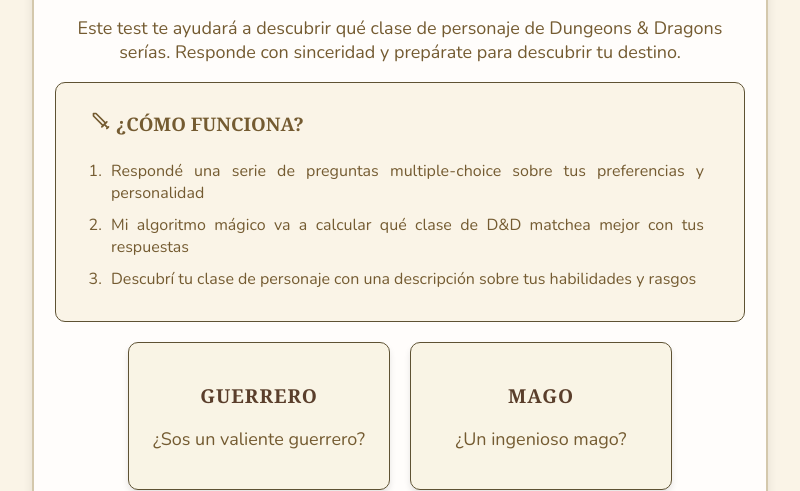
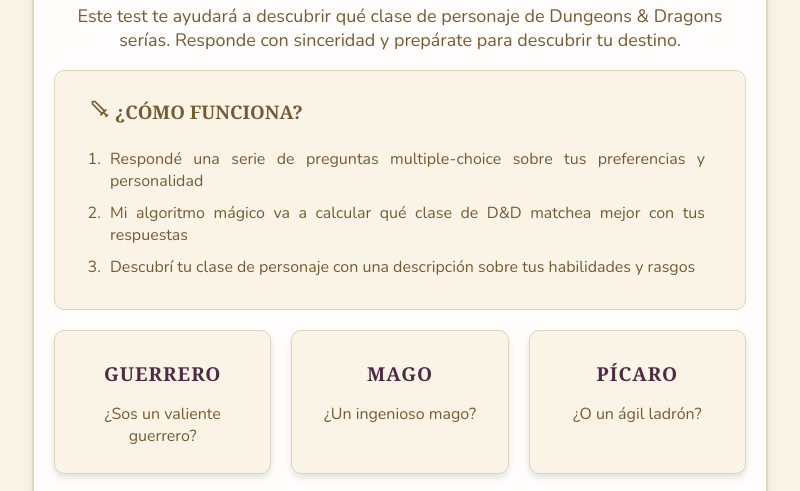
Before and after one commit to johi-olivera/Dnd-Test, an Electron app: page views/index.html in a window 800 px wide. Shown: the part 311-802 px from the top of the page. Drawn offline with nearby package versions, Linux system fonts and the light colour scheme.

Commit message:
Organized CSS, added responsive layout for '.examples', and ensured vidual alignment with '#quiz-container'

```diff
--- a/views/styles.css
+++ b/views/styles.css
@@ -1,6 +1,8 @@
+/* === Importar fuentes === */
 @import url('https://fonts.googleapis.com/css2?family=Uncial+Antiqua&display=swap');
 @import url('https://fonts.googleapis.com/css2?family=Nunito:wght@400;700&display=swap');
 
+/* === Estilo general === */
 body {
   font-family: 'Georgia', serif;
   background-color: #faf4e7;
@@ -9,6 +11,7 @@
   color: #2c1e1e;
 }
 
+/* === Encabezado === */
 header {
   background-color: #4e2a45;
   color: #d3ac0e;
@@ -24,6 +27,7 @@
   margin: 0;
 }
 
+/* === Contenedor principal === */
 main {
   display: flex;
   justify-content: center;
@@ -32,14 +36,76 @@
 
 #quiz-container {
   background-color: #fffdfb;
-  padding: 2rem;
+  padding: 20px;
   border-radius: 12px;
   box-shadow: 0 4px 10px rgba(0,0,0,0.1);
   width: 100%;
-  max-width: 850px;
-  border: 2px solid #d4c8ac;
+  max-width: 800px;
+  border: 2px solid #e2d8c1;
+  margin: 0 auto;
+  box-sizing: border-box;
 }
 
+/* === Introducción === */
+.intro {
+  display: flex;
+  flex-direction: column;
+  align-items: center;
+  text-align: center;
+}
+
+.intro h2 {
+  font-size: 2rem;
+  margin-bottom: 10px;
+  font-family: 'Uncial Antiqua', serif;
+}
+
+.intro p {
+  font-size: 18px;
+  color: #745b31;
+  font-family: 'Nunito', sans-serif;
+}
+
+.intro button {
+  font-family: 'Nunito', sans-serif;
+  background-color: #4e2a45;
+  color: #d3ac0e;
+  border: none;
+  padding: 10px 15px;
+  font-size: 1rem;
+  border-radius: 8px;
+  cursor: pointer;
+  transition: background-color 0.2s;
+  margin: 20px;
+}
+
+.intro button:hover {
+  background-color: #3a1532;
+}
+
+/* === Sección "Cómo funciona" === */
+.how {
+  text-align: justify;
+  background: #faf4e7;
+  color: #745b31;
+  padding: 10px;
+  border-radius: 10px;
+  border: 1px solid #ddd4c0;
+  width: 100%;
+  box-sizing: border-box;
+}
+
+.how h3 {
+  padding-left: 25px;
+}
+
+.how li {
+  padding: 5px;
+  padding-right: 30px;
+  font-family: 'Nunito', sans-serif;
+}
+
+/* === Preguntas y opciones === */
 h2 {
   font-size: 1.4rem;
   margin-bottom: 1.5rem;
@@ -70,62 +136,7 @@
   margin-right: 1rem;
 }
 
-.intro {
-  display: flex;
-  flex-direction: column;
-  align-items: center;
-  text-align: center;
-}
-
-.intro h2 {
-  font-size: 2rem;
-  margin-bottom: 10px;
-  font-family: 'Uncial Antiqua', serif;
-}
-
-.intro p {
-  font-size: 18px;
-  color:#745b31;
-  font-family: 'Nunito', sans-serif;
-}
-
-.intro button {
-  font-family: 'Nunito', sans-serif;
-  background-color: #4e2a45;
-  color:#d3ac0e;
-  border: none;
-  padding: 10px 15px;
-  font-size: 1rem;
-  border-radius: 8px;
-  cursor: pointer;
-  transition: background-color 0.2s;
-  margin: 20px;
-}
-
-.intro button:hover {
-  background-color: #3a1532;
-}
-
-.how {
-  text-align: justify;
-  background: #faf4e7;
-  color:#745b31;
-  padding: 10px;
-  border-radius: 10px;
-  border: 1px solid #5e5233;
-  width: 100%;
-}
-
-.how h3{
-  padding-left: 25px;
-}
-
-.how li{
-  padding: 5px;
-  padding-right: 30px;
-  font-family: 'Nunito', sans-serif;
-}
-
+/* === Botón de siguiente === */
 .next-btn {
   background-color: #4a1e3e;
   color: #f3e5ab;
@@ -145,50 +156,73 @@
   transform: scale(1.02);
 }
 
+/* === Ícono redondo === */
 .icon-circle {
   width: 80px;
   height: 80px;
   border-radius: 50%;
-  background-color: #502743; /* Morado oscuro */
+  background-color: #502743;
   display: flex;
   justify-content: center;
   align-items: center;
 }
 
-.icon-circle svg{
+.icon-circle svg {
   color: #d3ac0e;
 }
 
+/* === Clases disponibles (Fighter, Wizard, Rogue...) === */
 .ex-classes {
   display: flex;
+  flex-wrap: wrap;
+  gap: 20px;
   justify-content: center;
-  gap: 20px;
-  flex-wrap: wrap;
+  width: 100%;
+  box-sizing: border-box;
+  margin-top: 20px;
 }
 
 .examples {
-  width: 220px; /* Un poquito más anchas */
+  flex: 1 1 260px;
+  max-width: calc(33.333% - 13.33px);
   text-align: center;
-  background: #f9f4e5; /* Un color más suave */
+  background: #f9f4e5;
   color: #745b31;
-  padding: 20px;
+  padding: 10px 20px;
   border-radius: 10px;
-  border: 1px solid #5e5233;
-  margin: 20px 0;
-  font-family: 'Georgia', serif; /* Fuente más elegante */
-  box-shadow: 0 4px 6px rgba(0, 0, 0, 0.1); /* Sombra suave */
+  border: 1px solid #ddd4c0;
+  font-family: 'Georgia', serif;
+  box-shadow: 0 4px 6px rgba(0, 0, 0, 0.1);
   transition: transform 0.2s ease;
+  box-sizing: border-box;
 }
 
 .examples:hover {
-  transform: scale(1.05); /* Efecto hover */
+  transform: scale(1.05);
 }
 
 .examples h3 {
   font-weight: bold;
   font-size: 1.2rem;
-  color: #5a3e2b; /* Un marrón más oscuro */
+  color: #4e2a45;
   margin-bottom: 10px;
   text-transform: uppercase;
   letter-spacing: 1px;
 }
+
+.examples p {
+  font-size: 16px;
+}
+
+/* === Responsive para pantallas pequeñas === */
+@media (max-width: 768px) {
+  .ex-classes {
+    flex-direction: column;
+    align-items: center;
+  }
+
+  .examples {
+    width: 100%;
+    max-width: 100%;
+  }
+}
```
